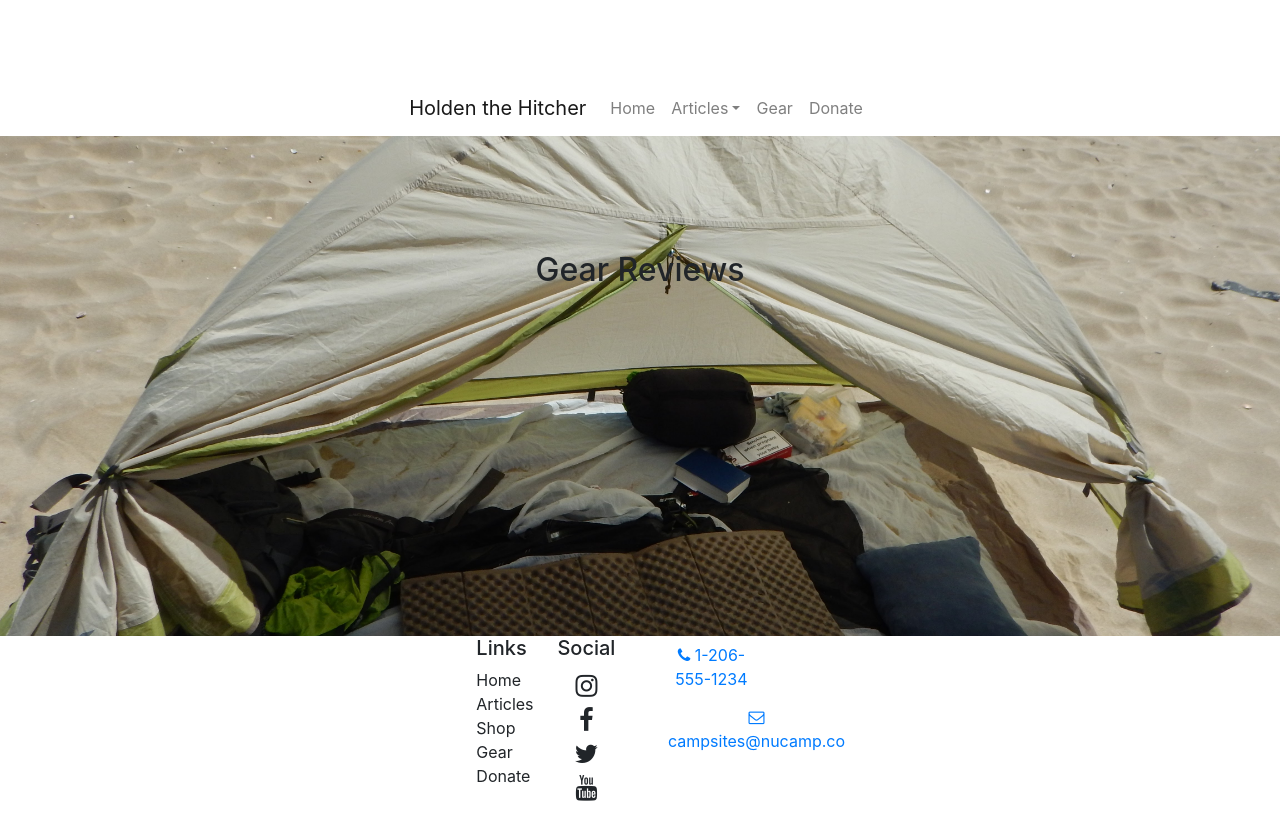
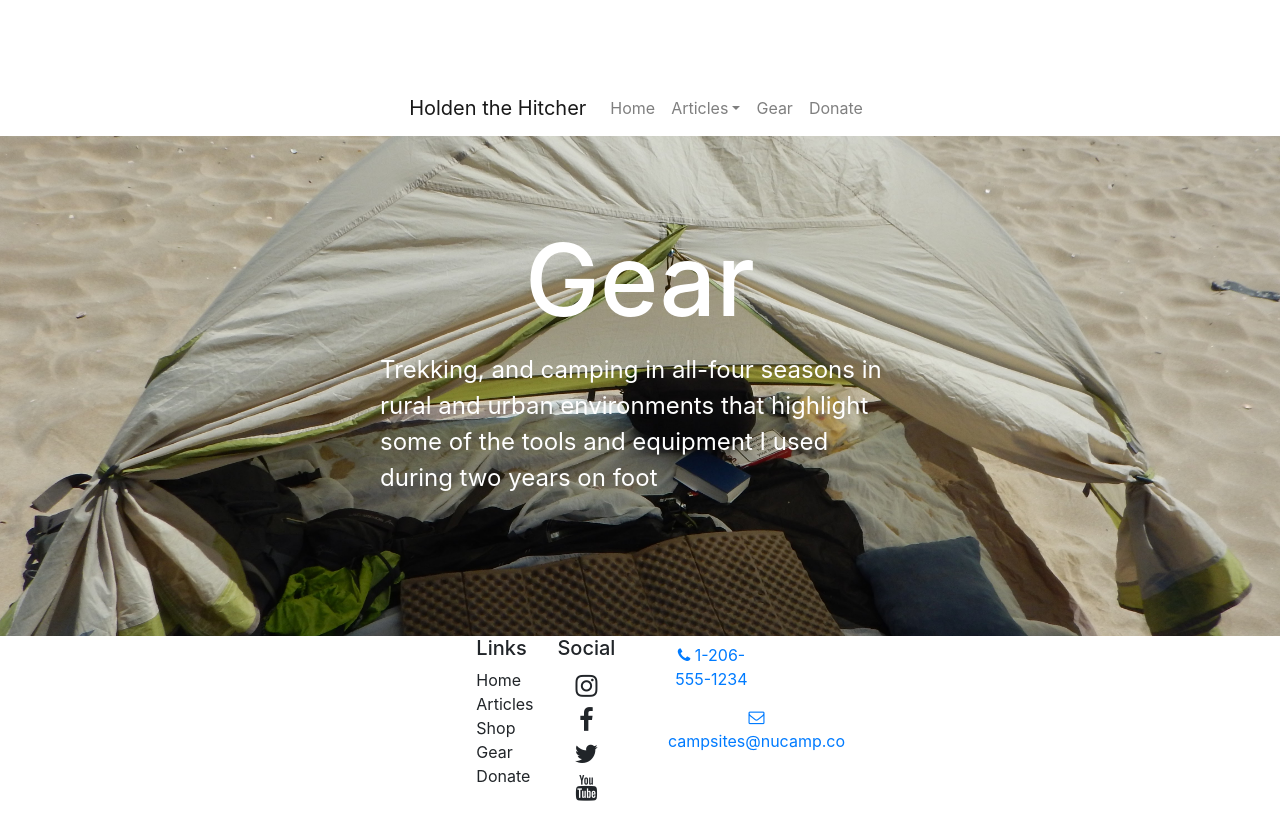
Before and after one commit to holdenthehitcher/hitchhikingblog, a Next.js app in the folder my-app/: page /gear in a window 1280 px wide. Shown: the top 840 px of the page. Built offline with nearby package versions, Linux system fonts and the light colour scheme.

Commit message:
added heading and description to CategoryTemplate with gear page props

```diff
--- a/my-app/components/CategoryTemplate.js
+++ b/my-app/components/CategoryTemplate.js
@@ -3,12 +3,18 @@ import React from "react";
 export default function CategoryTemplate(props) {
   return (
     <>
-
-        <div className="categoryBackground" id="gearBackground" fullwidth>
-          <div className="row justify-content-center centered">
+      <div className="categoryBackground" id="gearBackground" fullwidth>
+        <div className="row justify-content-center centered">
+          <div className="col">
             <h2>{props.heading}</h2>
           </div>
         </div>
+        <div className="row justify-content-center centered">
+          <div className="col">
+            <span>{props.description}</span>
+          </div>
+        </div>
+      </div>
     </>
   );
 }
--- a/my-app/css/styles.scss
+++ b/my-app/css/styles.scss
@@ -44,7 +44,19 @@ a {
     position: absolute;
     top: 100%;
     left: 50%;
-    transform: translate(-50%, 300%);
+    transform: translate(-50%, 70%);
+    font-size: 100px;
+    color: white;
+  }
+  span {
+    position: absolute;
+    top: 100%;
+    left: 50%;
+    transform: translate(-50%, 150%);
+    font-size: x-large;
+    color: white;
+    width: 65vh;
+
   }
 }
 
--- a/my-app/pages/gear.js
+++ b/my-app/pages/gear.js
@@ -10,7 +10,8 @@ export default class Articles extends Component {
 
     this.state = {
       backgroundId: "gearBackground",
-      heading: "Gear Reviews"
+      heading: "Gear",
+      description: "Trekking, and camping in all-four seasons in rural and urban environments that highlight some of the tools and equipment I used during two years on foot"
     };
   }
 
@@ -21,7 +22,7 @@ export default class Articles extends Component {
         <main>
           <Navigation />
 
-            <CategoryTemplate heading={this.state.heading}/>
+            <CategoryTemplate heading={this.state.heading} description={this.state.description}/>
 
           <Footer />
         </main>
```
